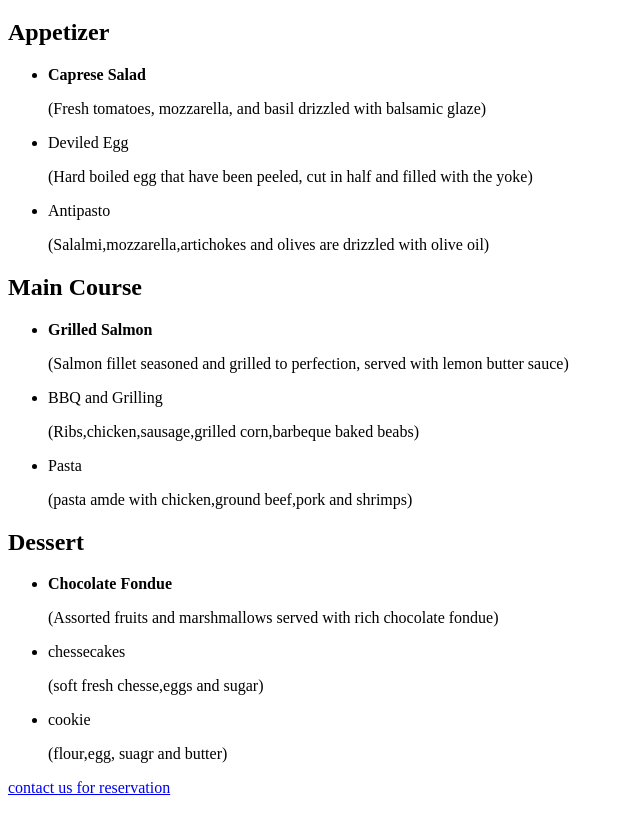
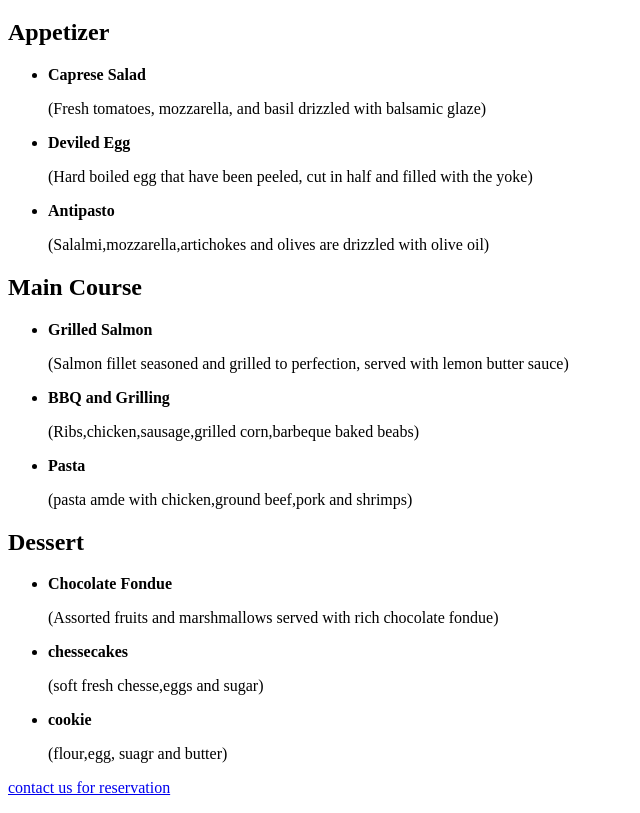
Before and after one commit to EcLeCtErDeCiPhEr/HTML-task-2, a plain HTML site: page index.html in a window 1280 px wide. Shown: the part 61-874 px from the top of the page, without its empty margins (0-640 px from the left). Drawn offline with Linux system fonts and the light colour scheme.

Commit message:
checkpoint2b modified

```diff
--- a/index.html
+++ b/index.html
@@ -11,9 +11,9 @@
     <ul>
      <li><strong>Caprese Salad</strong></li>
      <p>(Fresh tomatoes, mozzarella, and basil drizzled with balsamic glaze)</p>
-     <li>Deviled Egg</li>
+     <li><strong>Deviled Egg</strong></li>
      <p>(Hard boiled egg that have been peeled, cut in half and filled with the yoke) </p>
-     <li>Antipasto</li>
+     <li><strong>Antipasto</strong></li>
      <p> (Salalmi,mozzarella,artichokes and olives are drizzled with olive oil)</p>
     </ul>
 
@@ -22,9 +22,9 @@
     <ul>
         <li><strong>Grilled Salmon</strong> </li>
         <p>(Salmon fillet seasoned and grilled to perfection, served with lemon butter sauce)</p>
-        <li>BBQ and Grilling</li>
+        <li><strong>BBQ and Grilling</strong></li>
         <p>(Ribs,chicken,sausage,grilled corn,barbeque baked beabs)</p>
-        <li>Pasta</li>
+        <li><strong>Pasta</strong></li>
         <p>(pasta amde with chicken,ground beef,pork and shrimps)</p>
      </ul>
 
@@ -32,9 +32,9 @@
      <ul>
         <li><strong>Chocolate Fondue</strong></li>
         <p>(Assorted fruits and marshmallows served with rich chocolate fondue)</p>
-        <li>chessecakes</li>
+        <li><strong >chessecakes</strong></li>
         <p>(soft fresh chesse,eggs and sugar)</p>
-        <li>cookie</li>
+        <li> <strong>cookie</strong></li>
         <p>(flour,egg, suagr and butter)</p>
 
      </ul>
```
